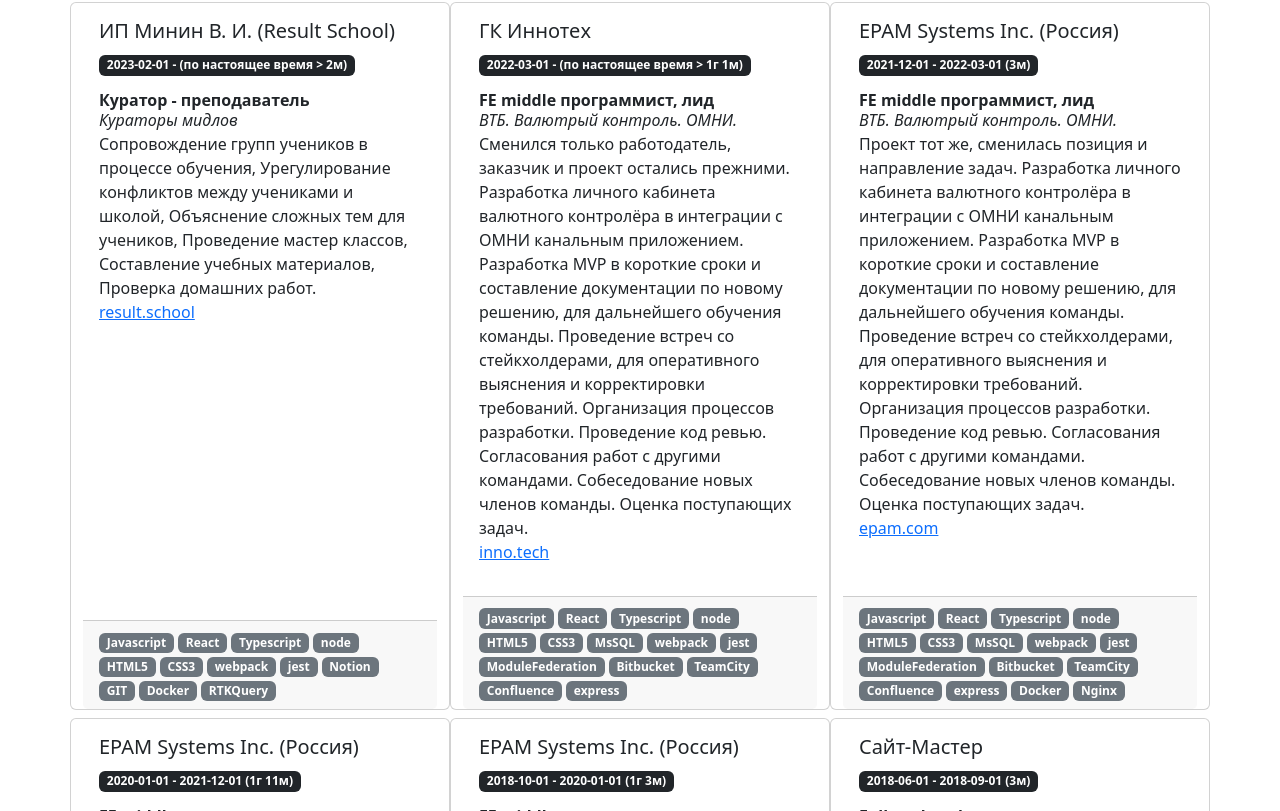
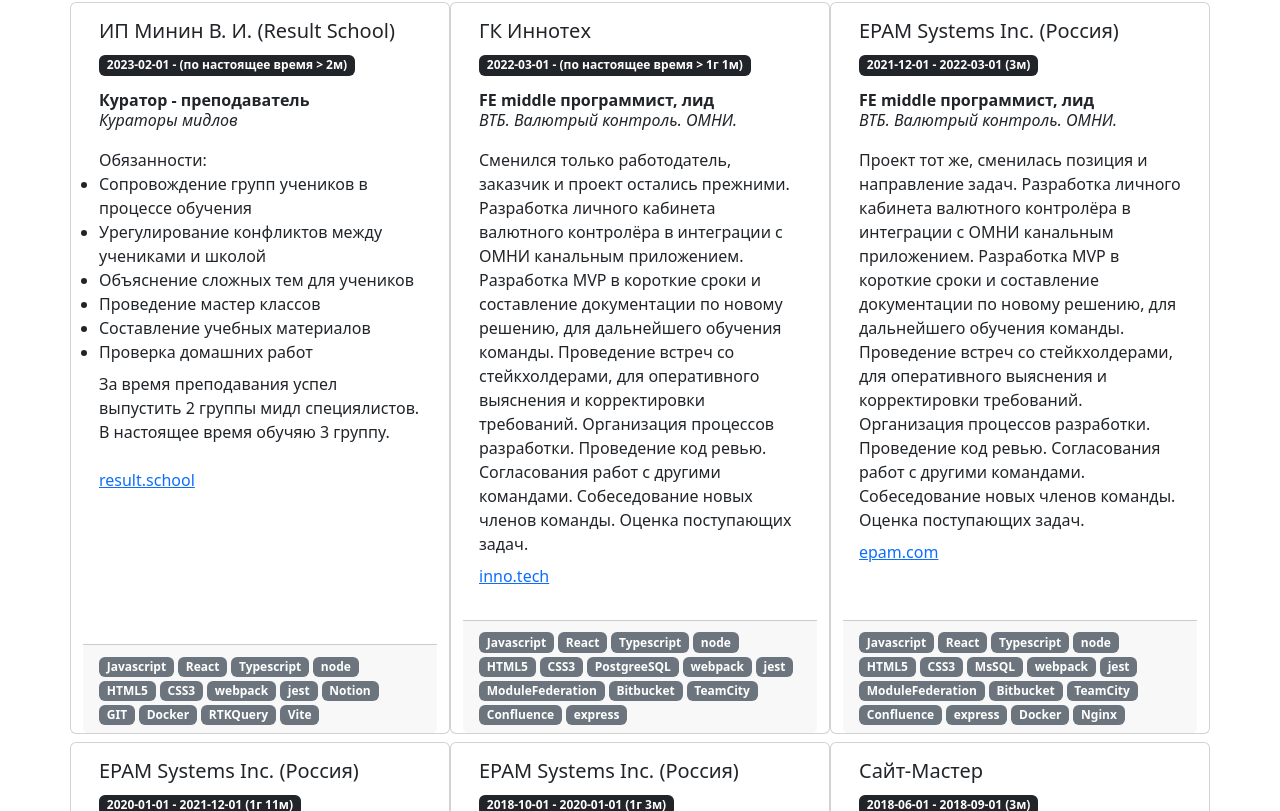
Before and after one commit to taraswww777/taraswww777.dev, a Next.js app: page / in a window 1280 px wide. Shown: the part 709-1520 px from the top of the page. Built offline with nearby package versions, Linux system fonts and the light colour scheme.

Commit message:
add ResultSchool_2023_02

```diff
--- a/src/__data/index.ts
+++ b/src/__data/index.ts
@@ -1,7 +1,5 @@
 import dataContacts from './contacts.json';
-import dataWorkExperience from './work-experience.json';
 
 export {
   dataContacts,
-  dataWorkExperience
 }
--- a/src/components/WorkExperienceCard/WorkExperienceCard.tsx
+++ b/src/components/WorkExperienceCard/WorkExperienceCard.tsx
@@ -23,8 +23,8 @@ export const WorkExperienceCard: FC<WorkExperienceProps> = ({item}) => (
 
       {item.workPosition && (<p className="card-subtitle"><b>{item.workPosition}</b></p>)}
       {item.teamName && (<p className="card-subtitle"><i>{item.teamName}</i></p>)}
-      <div className="card-text">{item.description}</div>
-      <p>
+      <div className="card-text pt-3">{item.description}</div>
+      <p className="pt-2">
         {item.companySite && (
           <a target="_blank" href={item.companySite}>
             {item.companySiteName || item.companySite}
--- /dev/null
+++ b/src/pageParts/WorkExperiencePart/__data/ResultSchool_2023_02.tsx
@@ -0,0 +1,33 @@
+import {WorkExperienceDto} from 'src/types/dto';
+
+export const ResultSchool_2023_02: WorkExperienceDto = {
+  "dateBegin": "2023-02-01T01:00:00.000Z",
+  "companyName": "ИП Минин В. И. (Result School)",
+  "companySite": "https://result.school/",
+  "companySiteName": "result.school",
+  "workPosition": "Куратор - преподаватель",
+  "teamName": "Кураторы мидлов",
+  "technologiesTags": [
+    "Javascript", "React", "Typescript", "node", "HTML5", "CSS3", "webpack", "jest",
+    "Notion", "GIT", "Docker", "RTKQuery", "Vite"
+  ],
+  description: (
+    <>
+      Обязанности:
+
+      <ul className="m-0 p-0">
+        <li>Сопровождение групп учеников в процессе обучения</li>
+        <li>Урегулирование конфликтов между учениками и школой</li>
+        <li>Объяснение сложных тем для учеников</li>
+        <li>Проведение мастер классов</li>
+        <li>Составление учебных материалов</li>
+        <li>Проверка домашних работ</li>
+      </ul>
+
+      <p className="pt-2">
+        За время преподавания успел выпустить 2 группы мидл специялистов.
+        В настоящее время обучяю 3 группу.
+      </p>
+    </>
+  )
+}
--- a/src/pageParts/WorkExperiencePart/__data/index.ts
+++ b/src/pageParts/WorkExperiencePart/__data/index.ts
@@ -1,7 +1,10 @@
 import {WorkExperienceDto} from 'src/types/dto';
 import {sortWorkExperience} from 'src/utils/sortWorkExperience';
-import {dataWorkExperience} from 'src/__data';
+import dataWorkExperience from './work-experience.json';
+import {ResultSchool_2023_02} from './ResultSchool_2023_02';
+
 
 export const workExperienceList: WorkExperienceDto[] = sortWorkExperience([
-  ...dataWorkExperience
+  ...dataWorkExperience,
+  ResultSchool_2023_02
 ]);
--- a/src/__data/work-experience.json
+++ b/src/pageParts/WorkExperiencePart/__data/work-experience.json
@@ -111,22 +111,9 @@
     "workPosition": "FE middle программист, лид",
     "teamName": "ВТБ. Валютрый контроль. ОМНИ.",
     "technologiesTags": [
-      "Javascript", "React", "Typescript", "node", "HTML5", "CSS3", "MsSQL", "webpack","jest",
+      "Javascript", "React", "Typescript", "node", "HTML5", "CSS3", "PostgreeSQL", "webpack","jest",
       "ModuleFederation", "Bitbucket", "TeamCity", "Confluence", "express"
     ],
     "description": "Сменился только работодатель, заказчик и проект остались прежними. Разработка личного кабинета валютного контролёра в интеграции с ОМНИ канальным приложением. Разработка MVP в короткие сроки и составление документации по новому решению, для дальнейшего обучения команды. Проведение встреч со стейкхолдерами, для оперативного выяснения и корректировки требований. Организация процессов разработки. Проведение код ревью. Согласования работ с другими командами. Собеседование новых членов команды. Оценка поступающих задач."
-  },
-  {
-    "dateBegin": "2023-02-01T01:00:00.000Z",
-    "companyName": "ИП Минин В. И. (Result School)",
-    "companySite": "https://result.school/",
-    "companySiteName": "result.school",
-    "workPosition": "Куратор - преподаватель",
-    "teamName": "Кураторы мидлов",
-    "technologiesTags": [
-      "Javascript", "React", "Typescript", "node", "HTML5", "CSS3", "webpack","jest",
-      "Notion", "GIT", "Docker", "RTKQuery"
-    ],
-    "description": "Сопровождение групп учеников в процессе обучения, Урегулирование конфликтов между учениками и школой, Объяснение сложных тем для учеников, Проведение мастер классов, Составление учебных материалов, Проверка домашних работ."
   }
 ]
```
Also changed, not shown: src/pageParts/WorkExperiencePart/w1.mdx (deleted, +0 -66 lines).
